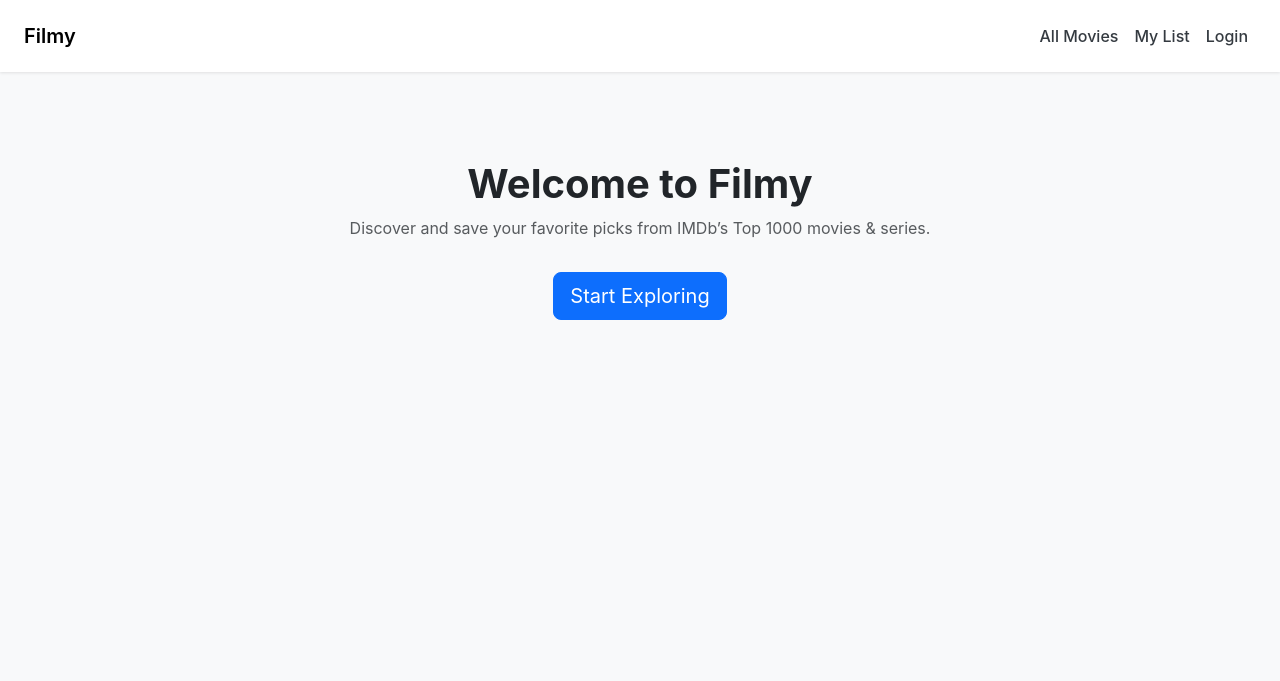
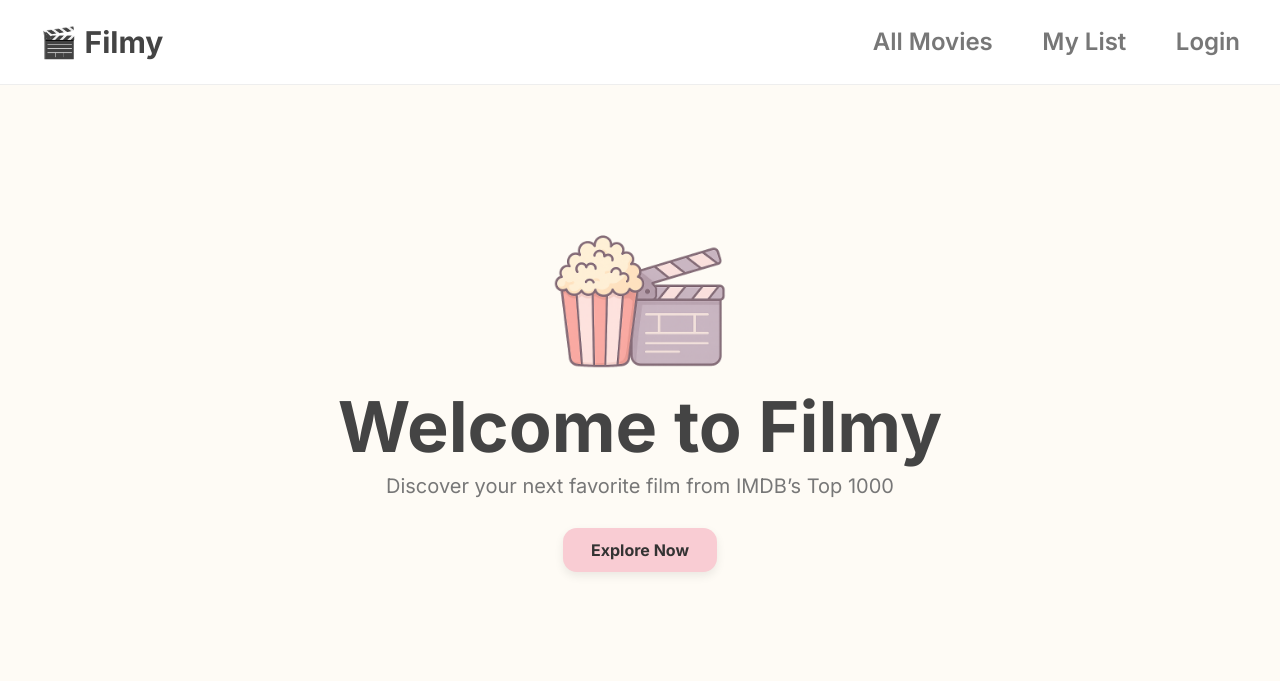
Before and after one commit to anoushka-p16/FilmFind, a Flask app: page / in a window 1280 px wide. Shown: the top 681 px of the page. Run offline with Flask 3, Linux system fonts and the light colour scheme.

Commit message:
Modified layout/added dynamic filtering

```diff
--- a/app.py
+++ b/app.py
@@ -1,5 +1,6 @@
 # Imports and setup
 from flask import Flask, request, jsonify, abort, render_template, url_for, redirect
+from sqlalchemy import or_
 from models import db, MovieModel
 
 # Create Flask app, configure SQLite DB, connect SQLALchemy
@@ -9,19 +10,73 @@ app.config['SQLALCHEMY_TRACK_MODIFICATIONS'] = False
 db.init_app(app)
 
 # The HTML Views ____________________________________________________________
+# Main and Landing page - main.html
 @app.route('/')
 def home_redirect():
     return render_template('main.html')
 
-@app.route('/main')
-def view_main_page():
-    return redirect(url_for('view_main_page'))
-
 # Fetching all movies from DB and passing to the index.html template
 @app.route('/movies')
 def view_all_movies():
-    movies = MovieModel.query.order_by(MovieModel.id.asc()).all()
-    return render_template('index.html', movies=movies)
+    q = MovieModel.query
+
+    search = request.args.get('search')
+    genre = request.args.get('genre')
+    director = request.args.get('director')
+    year = request.args.get('year')
+
+    if search:
+        q = q.filter(MovieModel.title.ilike(f"%{search}%"))
+    if genre:
+        q = q.filter(MovieModel.genre.ilike(f"%{genre}%"))
+    if director:
+        q = q.filter(MovieModel.director == director)
+    if year:
+        q = q.filter(MovieModel.year == int(year))
+
+    movies = q.order_by(MovieModel.id.asc()).all()
+
+    # Build genre dropdown with individual items
+    raw_genres = db.session.query(MovieModel.genre).filter(MovieModel.genre != None).all()
+    genre_set = set()
+    for row in raw_genres:
+        split_genres = [g.strip() for g in row[0].split(',')]
+        genre_set.update(split_genres)
+    genres = sorted(genre_set)
+
+    # Same for director and year
+    directors = [row[0] for row in db.session.query(MovieModel.director).distinct().order_by(MovieModel.director).all()]
+    years = [row[0] for row in db.session.query(MovieModel.year).distinct().order_by(MovieModel.year).all()]
+
+    return render_template("index.html", movies=movies, genres=genres, directors=directors, years=years)
+
+@app.route('/filter-movies')
+def filter_movies():
+    q = MovieModel.query
+
+    search = request.args.get('search')
+    genre = request.args.get('genre')
+    director = request.args.get('director')
+    year = request.args.get('year')
+
+    if search:
+        q = q.filter(MovieModel.title.ilike(f"%{search}%"))
+    if genre:
+        q = q.filter(MovieModel.genre.ilike(f"%{genre}%"))
+    if director:
+        q = q.filter(MovieModel.director == director)
+    if year:
+        q = q.filter(MovieModel.year == int(year))
+
+    movies = q.order_by(MovieModel.id.asc()).all()
+    return render_template('_movie_cards.html', movies=movies)
+
+@app.route('/movies/<int:movie_id>/remove_from_list', methods=['POST'])
+def remove_from_my_list(movie_id):
+    movie = MovieModel.query.get_or_404(movie_id)
+    movie.in_my_list = False
+    db.session.commit()
+    return redirect(url_for('my_list'))
 
 # Only display movies that are in user's list
 @app.route('/my-list')
@@ -43,30 +98,6 @@ def login():
 # The API ___________________________________________________________________
 
 # POST to my list
-@app.route('/movies/<int:movie_id>/like', methods=['POST'])
-def like_movie(movie_id):
-    movie = MovieModel.query.get_or_404(movie_id)
-    movie.likes += 1
-    db.session.commit()
-    return redirect(url_for('movie_detail', movie_id=movie_id))
-
-@app.route('/movies/<int:movie_id>/dislike', methods=['POST'])
-def dislike_movie(movie_id):
-    movie = MovieModel.query.get_or_404(movie_id)
-    movie.dislikes += 1
-    db.session.commit()
-    return redirect(url_for('movie_detail', movie_id=movie_id))
-
-@app.route('/movies/<int:movie_id>/rate', methods=['POST'])
-def rate_movie(movie_id):
-    rating = int(request.form['rating'])
-    movie = MovieModel.query.get_or_404(movie_id)
-    if 1 <= rating <= 5:
-        movie.average_rating = ((movie.average_rating * movie.rating_count) + rating) / (movie.rating_count + 1)
-        movie.rating_count += 1
-        db.session.commit()
-    return redirect(url_for('movie_detail', movie_id=movie_id))
-
 @app.route('/movies/<int:movie_id>/add_to_list', methods=['POST'])
 def add_to_my_list(movie_id):
     movie = MovieModel.query.get_or_404(movie_id)
--- /dev/null
+++ b/static/style.css
@@ -0,0 +1,235 @@
+:root {
+    --bg: #fefbf5;
+    --text-dark: #444;
+    --text-light: #777;
+    --primary: #f9ccd3; /* pastel pink */
+    --primary-hover: #f7b3c0;
+    --shadow: rgba(0, 0, 0, 0.08);
+}
+
+body {
+    font-family: 'Inter', sans-serif;
+    background: var(--bg);
+    color: var(--text-dark);
+    margin: 0;
+    padding: 0;
+}
+
+/* Tabs header */
+header {
+    display: flex;
+    justify-content: space-between;
+    align-items: center;
+    background: white;
+    padding: 1px 40px;
+    border-bottom: 1px solid #eee;
+}
+
+/* Top left corner logo */
+header h1 a {
+    text-decoration: none;
+    color: var(--text-dark);
+    font-size: 30px;
+}
+
+/* Top right corner tabs */
+nav a {
+    margin-left: 45px;
+    text-decoration: none;
+    font-weight: 600;
+    color: var(--text-light);
+    font-size: 24px;
+}
+
+nav a:hover {
+    color: var(--primary-hover);
+}
+
+main {
+    padding: 40px;
+}
+
+/* Landing */
+.landing-container {
+    text-align: center;
+    padding: 70px 20px;
+}
+
+.landing-icon {
+    width: 210px;
+    margin: 0;
+    padding: 0;
+}
+
+.landing-title {
+    font-size: 70px;
+    margin: 0;
+    padding: 0;
+    line-height: 0.5;
+}
+
+.landing-sub {
+    font-size: 20px;
+    color: var(--text-light);
+    margin-bottom: 30px;
+    margin-top: 30px;
+}
+
+.cta-button {
+    background-color: var(--primary);
+    color: #333;
+    font-weight: bold;
+    padding: 12px 28px;
+    border-radius: 14px;
+    text-decoration: none;
+    display: inline-block;
+    border: none;
+    cursor: pointer;
+    transition: background 0.2s ease;
+    box-shadow: 0 4px 10px var(--shadow);
+}
+
+.cta-button:hover {
+    background-color: var(--primary-hover);
+}
+
+/* Filter bar */
+.filter-form {
+    display: flex;
+    flex-wrap: wrap;
+    gap: 12px;
+    margin-bottom: 30px;
+    justify-content: center;
+}
+
+.filter-form input {
+    padding: 10px;
+    border-radius: 10px;
+    border: 1px solid #ccc;
+    font-size: 14px;
+    background-color: white; /* Match the input's background */
+    color: #444; /* Match text color */
+    font-family: 'Inter', sans-serif;
+}
+
+.filter-form input::placeholder {
+    color: #444; /* Or var(--text-dark) to match your theme */
+    opacity: 1;  /* Removes the default "faded" look */
+    font-family: 'Inter', sans-serif;
+    font-size: 14px;
+}
+
+.filter-form select {
+    padding: 5px;
+    border-radius: 10px;
+    border: 1px solid #ccc;
+    font-size: 14px;
+    background-color: white; /* Match the input's background */
+    color: #444; /* Match text color */
+    font-family: 'Inter', sans-serif;
+}
+
+.movie-grid {
+    display: grid;
+    grid-template-columns: repeat(auto-fill, minmax(180px, 1fr));
+    gap: 20px;
+}
+
+.movie-card {
+    display: flex;
+    flex-direction: column;
+    justify-content: space-between;
+    height: 380px;
+    padding: 10px;
+    border: 1px solid #ccc;
+    border-radius: 10px;
+    background-color: white;
+    box-shadow: 0 2px 5px rgba(0,0,0,0.1);
+    overflow: hidden;
+}
+
+/* Fixed image height */
+.poster-container {
+    height: 230px;
+    width: 100%;
+    overflow: hidden;
+}
+
+.poster-container img {
+    height: 100%;
+    width: 100%;
+    object-fit: cover;
+    border-radius: 8px;
+}
+
+/* Title starts at fixed spacing below image */
+.title-container {
+    margin-top: 10px; /* fixed gap from poster */
+    min-height: 45px; /* reserve space if needed */
+}
+
+.movie-card a {
+    text-decoration: none;
+    color: #444;
+}
+
+.movie-card a h3 {
+    font-size: 15px;
+    line-height: 1.2;
+    margin: 0;
+    text-align: center;
+    text-decoration: underline;
+    color: #444;
+}
+
+/* Genre at bottom */
+.movie-card .movie-genre {
+    font-size: 14px;
+    color: var(--text-light);
+    text-align: center;
+    margin-top: auto;
+    padding-top: 6px;
+}
+
+/* Detail Page */
+.detail-container {
+    display: flex;
+    gap: 40px;
+    flex-wrap: wrap;
+}
+
+.detail-poster {
+    width: 300px;
+    border-radius: 14px;
+    box-shadow: 0 4px 16px var(--shadow);
+}
+
+.detail-info {
+    max-width: 600px;
+}
+
+/* My List */
+.remove-btn {
+    background-color: #ffcccc;
+    color: #333;
+    border: none;
+    padding: 8px 14px;
+    border-radius: 12px;
+    cursor: pointer;
+}
+
+.remove-btn:hover {
+    background-color: #fba8a8;
+}
+
+.empty-msg {
+    text-align: center;
+    font-size: 18px;
+    color: var(--text-light);
+}
+
+.all-movies-title {
+    font-size: 35px;
+    margin-top: 5px;
+    text-align:center;
+}
--- a/templates/base.html
+++ b/templates/base.html
@@ -1,59 +1,23 @@
 <!DOCTYPE html>
 <html lang="en">
 <head>
-  <meta charset="UTF-8" />
-  <title>{% block title %}Filmy{% endblock %}</title>
-  <link href="https://cdn.jsdelivr.net/npm/bootstrap@5.3.0/dist/css/bootstrap.min.css" rel="stylesheet">
-  <link href="="https://fonts.googleapis.com/css2?family=Inter:wght@400;600&display=swap" rel="stylesheet">
-  <style>
-    body {
-      font-family: 'Inter', sans-serif;
-      background-color: #f8f9fa;
-      color: #212529;
-    }
-    .navbar {
-      background-color: #ffffff;
-      box-shadow: 0 1px 3px rgba(0,0,0,0.1);
-    }
-    .nav-link {
-      font-weight: 500;
-      color: #343a40;
-    }
-    .nav-link:hover {
-      color: #0d6efd;
-    }
-    .container {
-      padding-top: 40px;
-    }
-    h1, h2 {
-      color: #212529;
-    }
-    .btn-primary {
-      background-color: #0d6efd;
-      border-color: #0d6efd;
-    }
-    .btn-primary:hover {
-      background-color: #0b5ed7;
-      border-color: #0a58ca;
-    }
-  </style>
+    <meta charset="UTF-8">
+    <title>Filmy</title>
+    <link rel="stylesheet" href="{{ url_for('static', filename='style.css') }}">
+    <link href="https://fonts.googleapis.com/css2?family=Inter:wght@400;600;700&display=swap" rel="stylesheet">
 </head>
 <body>
+    <header>
+        <h1><a href="/">🎬 Filmy</a></h1>
+        <nav>
+            <a href="{{ url_for('view_all_movies') }}">All Movies</a>
+            <a href="{{ url_for('my_list') }}">My List</a>
+            <a href="{{ url_for('login') }}">Login</a>
+        </nav>
+    </header>
 
-<nav class="navbar navbar-expand-lg px-4 py-3">
-  <a class="navbar-brand fw-semibold" href="/">Filmy</a>
-  <div class="collapse navbar-collapse">
-    <ul class="navbar-nav ms-auto">
-      <li class="nav-item"><a class="nav-link" href="/movies">All Movies</a></li>
-      <li class="nav-item"><a class="nav-link" href="/my-list">My List</a></li>
-      <li class="nav-item"><a class="nav-link" href="/login">Login</a></li>
-    </ul>
-  </div>
-</nav>
-
-<div class="container">
-  {% block content %}{% endblock %}
-</div>
-
+    <main>
+        {% block content %}{% endblock %}
+    </main>
 </body>
 </html>
--- a/templates/main.html
+++ b/templates/main.html
@@ -1,10 +1,10 @@
-{% extends "base.html" %}
-{% block title %}Welcome | Filmy{% endblock %}
+{% extends 'base.html' %}
 
 {% block content %}
-<div class="text-center mt-5">
-  <h1 class="fw-bold">Welcome to Filmy</h1>
-  <p class="text-muted">Discover and save your favorite picks from IMDb’s Top 1000 movies & series.</p>
-  <a href="{{ url_for('view_all_movies') }}" class="btn btn-primary btn-lg mt-3">Start Exploring</a>
+<div class="landing-container">
+    <img src="{{ url_for('static', filename='popcorn.png') }}" alt="Popcorn and Reel" class="landing-icon">
+    <h2 class="landing-title">Welcome to Filmy</h2>
+    <p class="landing-sub">Discover your next favorite film from IMDB’s Top 1000</p>
+    <a class="cta-button" href="{{ url_for('view_all_movies') }}">Explore Now</a>
 </div>
 {% endblock %}
```
Also changed, not shown: models.py (+0 -8 lines), templates/_movie_cards.html (added, +8 -0 lines), templates/detail.html (+16 -35 lines), templates/index.html (+70 -17 lines), templates/login.html (added, +37 -0 lines), templates/myList.html (+18 -15 lines), instance/movies.db, static/popcorn.png (added), 1 other file.
